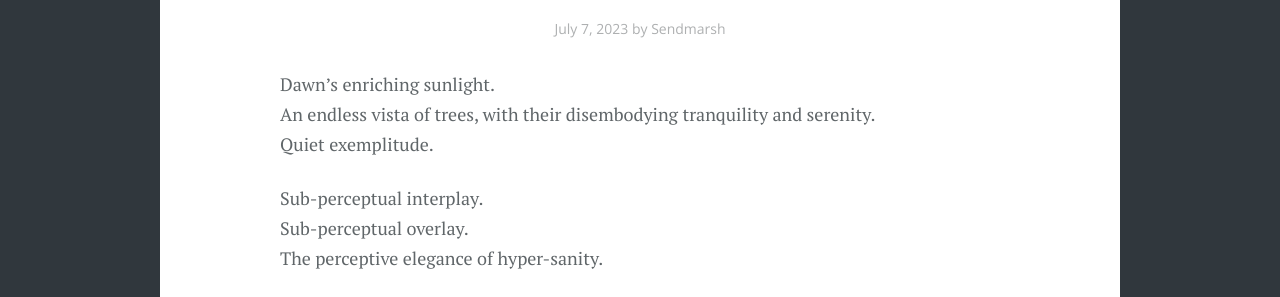
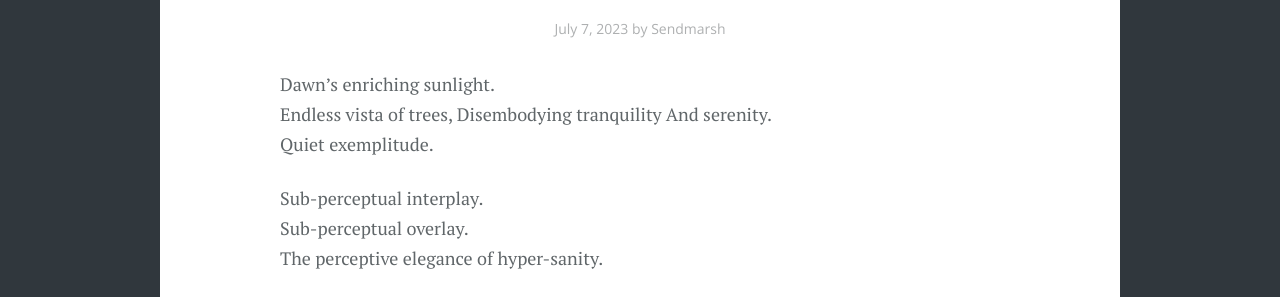
Before and after one commit to gbowerman/gbowerman.github.io, a Jekyll site: the page built from _posts/2023-07-01-Gate.md, in a window 1280 px wide and 900 px high, scrolled down 1116 px. Shown: the part 158-455 px from the top of the window. Built offline with Jekyll 4.4.1, drawn with Linux system fonts in a browser that asks for light colours; some web fonts are replaced; a script that is not in the unit is left out.

Commit message:
minor edits

```diff
--- a/_posts/2023-07-01-Gate.md
+++ b/_posts/2023-07-01-Gate.md
@@ -6,7 +6,9 @@
 ---
 
 Dawn's enriching sunlight.
-An endless vista of trees, with their disembodying tranquility and serenity.
+Endless vista of trees,
+Disembodying tranquility
+And serenity.
 Quiet exemplitude.
 
 Sub-perceptual interplay.
```
